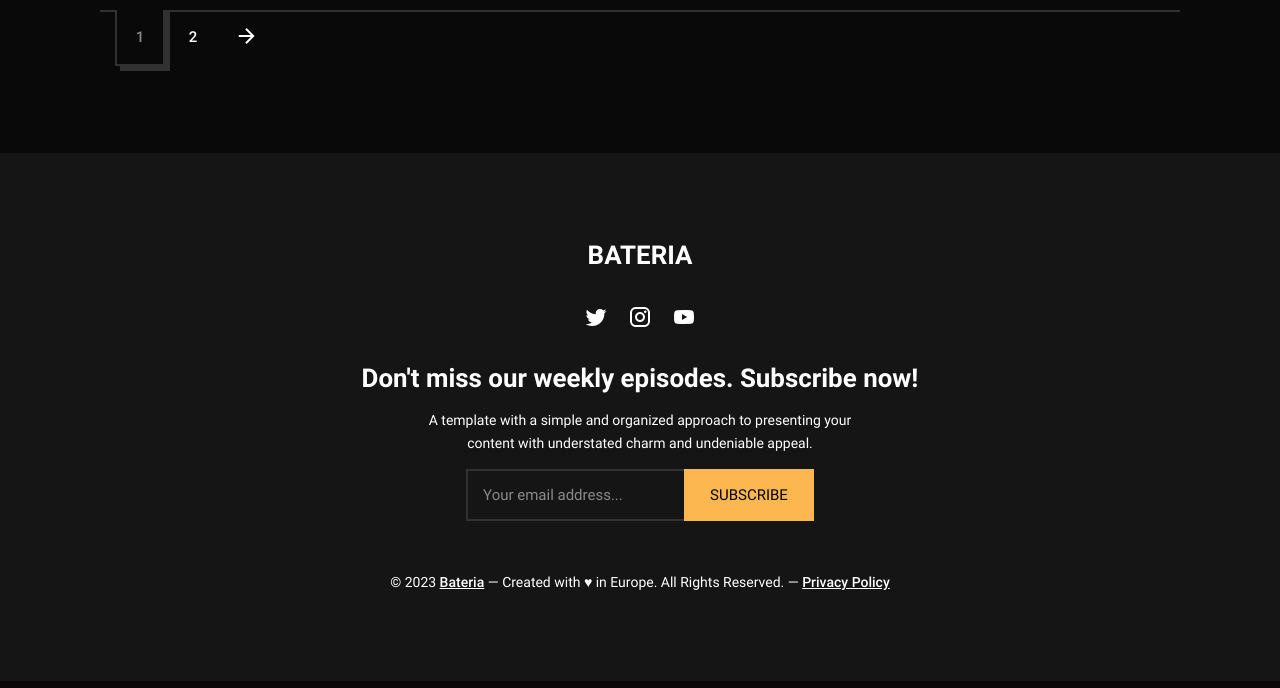
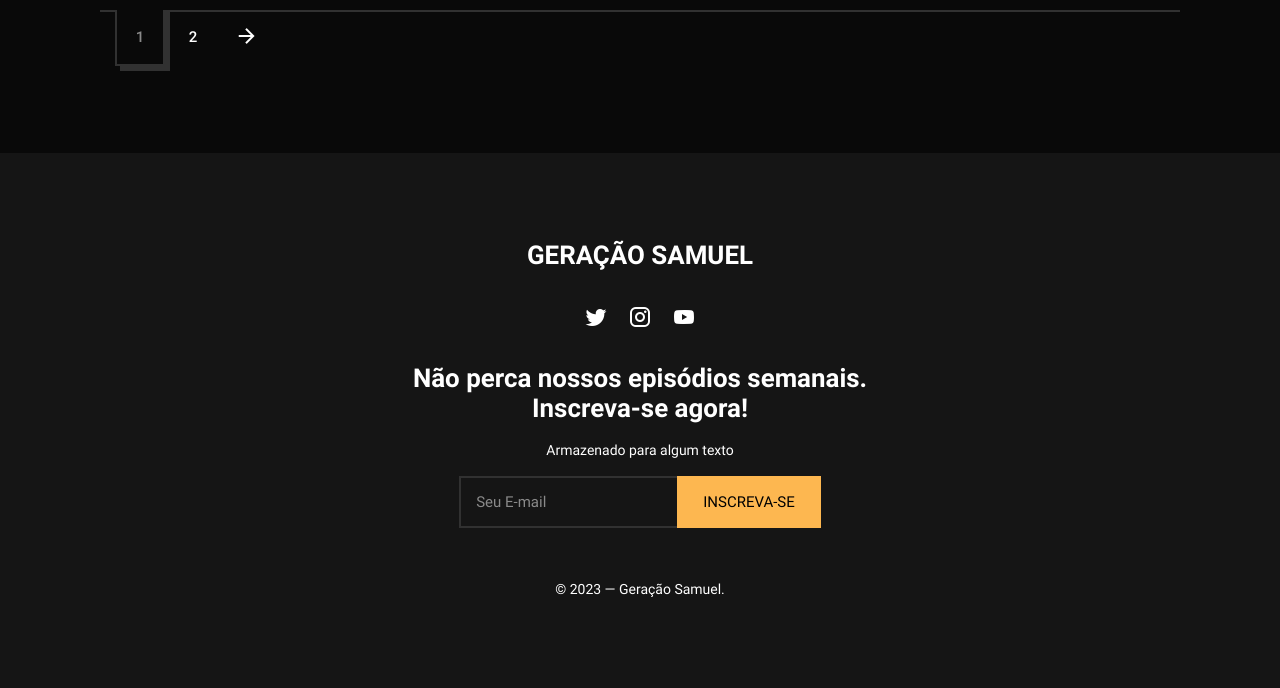
Before and after one commit to venilson2/podcast-blog, a Flask app: page / in a window 1280 px wide. Shown: the part 2162-2850 px from the top of the page. Run offline with Flask 3, Linux system fonts and the light colour scheme; some libraries are stand-ins or nearby versions.

Commit message:
refactor: ajuste footer

```diff
--- a/app/templates/components/footer.html
+++ b/app/templates/components/footer.html
@@ -2,7 +2,7 @@
     <a id="scroll-to-top" class="scroll-to-top" href="#top-header" title="To the top"><em class="mdi mdi-chevron-up"></em><svg width="150" height="50" viewBox="0 0 39.687499 13.229167"><path d="M-.0035 296.999c9.007 0 11.8302-13.1833 19.8324-13.1852C27.8372 283.8118 30.636 297 39.683 297c9.047 0-48.6935-.001-39.6864-.001z" transform="translate(0,-283.77081)"></path></svg></a>
     <div class="widget-area">
         <div class="widget widget_logo">
-            <h3><a href="index.html" class="footer-title">Bateria</a></h3>
+            <h3><a href="index.html" class="footer-title">Geração Samuel</a></h3>
         </div>
         <div class="widget widget_nav_menu">
             <nav class="social-navigation">
@@ -15,12 +15,12 @@
         </div>
         <div class="widget widget_text">
             <div class="textwidget">
-                <h3 class="widget-title">Don't miss our weekly episodes. Subscribe now!</h3>
+                <h3 class="widget-title">Não perca nossos episódios semanais. <p>Inscreva-se agora!</p></h3>
                 <form class="mc4wp-form" method="post" action="index.html">
                     <div class="mc4wp-form-fields">
-                        <p>A template with a simple and organized approach to presenting your content with understated charm and undeniable appeal.</p>
+                        <p>Armazenado para algum texto</p>
                         <p class="one-line">
-                            <label for="subscribe_email" class="sr-only">Subscription Email</label> <input type="email" name="email" id="subscribe_email" placeholder="Your email address..." required=""><input type="submit" value="Subscribe" class="button-color button-filled">
+                            <label for="subscribe_email" class="sr-only">Email</label> <input type="email" name="email" id="subscribe_email" placeholder="Seu E-mail" required=""><input type="submit" value="Inscreva-se" class="button-color button-filled">
                         </p>
                     </div>
                 </form>
@@ -28,6 +28,6 @@
         </div>
     </div>
     <div class="copyright">
-        <p>© 2023 <a href="index.html">Bateria</a> — Created with ♥ in Europe. All Rights Reserved. — <a class="privacy-policy-link" href="#">Privacy Policy</a></p>
+        <p>© 2023 — Geração Samuel.</p>
     </div>
 </footer>
```
